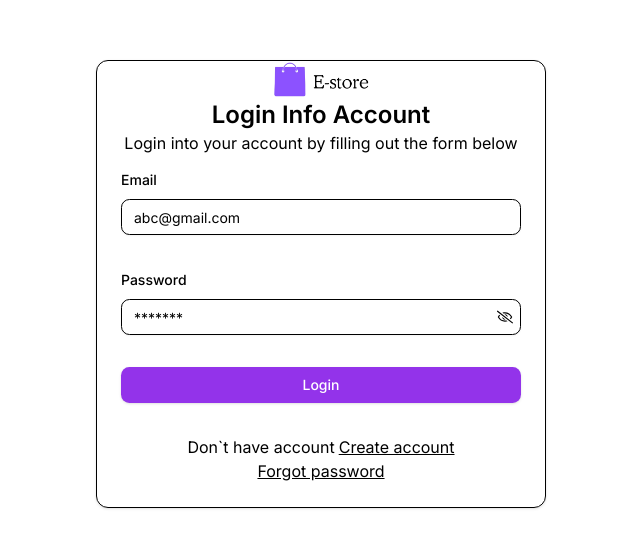
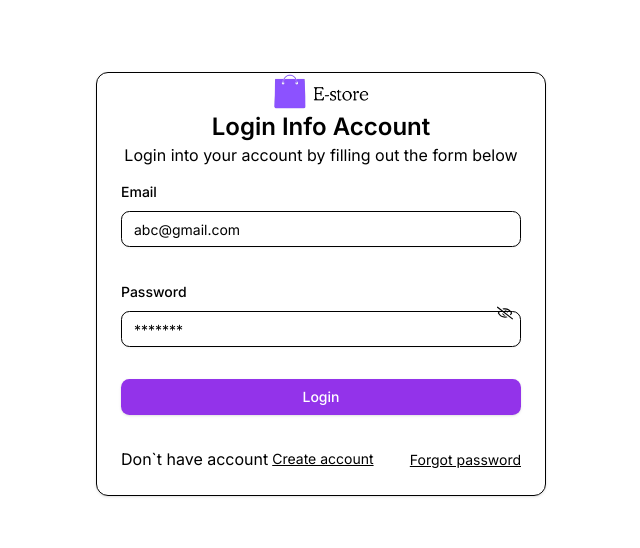
Before and after one commit to TranHuuChien/NextJS_Shop, a Next.js app: page /auth/login in a window 1280 px wide. Shown: the part 116-664 px from the top of the page, without its empty margins (319-959 px from the left). Built offline with nearby package versions, Linux system fonts and the light colour scheme.

Commit message:
feat: commit code development feature slider

```diff
--- a/package.json
+++ b/package.json
@@ -43,9 +43,10 @@
     "react-i18next": "^15.7.2",
     "react-icons": "^5.5.0",
     "react-redux": "^9.2.0",
-    "react-slider": "^2.0.6",
+    "react-slick": "^0.31.0",
     "react-toastify": "^11.0.5",
     "redux-persist": "^6.0.0",
+    "slick-carousel": "^1.8.1",
     "slugify": "^1.6.6",
     "tailwind-merge": "^3.3.1",
     "tailwindcss-animate": "^1.0.7",
--- /dev/null
+++ b/src/app/(root)/(website)/my_account/page.jsx
@@ -0,0 +1,18 @@
+import MainSlider from '@/components/application/Website/MainSlider'
+import React from 'react'
+import Footer from '@/components/Application/Website/Footer'
+import Header from '@/components/Application/Website/Header'
+
+const page = ({ children }) => {
+  return (
+    <div className={kumbh.className}>
+      <Header />
+      <main>
+        {children}
+      </main>
+      <Footer/>
+    </div>
+  )
+}
+
+export default page
--- a/src/app/(root)/auth/login/page.jsx
+++ b/src/app/(root)/auth/login/page.jsx
@@ -1,13 +1,13 @@
-'use client'
-import { Card, CardContent } from '@/components/ui/card'
-import Image from 'next/image'
-import React, { useState } from 'react'
-import Logo from '../../../../../public/assets/images/logo-black.png'
+"use client";
+import { Card, CardContent } from "@/components/ui/card";
+import Image from "next/image";
+import React, { useState } from "react";
+import Logo from "../../../../../public/assets/images/logo-black.png";
 import { zodResolver } from "@hookform/resolvers/zod";
-import { zSchema } from '@/lib/zodSchema'
+import { zSchema } from "@/lib/zodSchema";
 import { useForm } from "react-hook-form";
 
-import { Button } from "@/components/ui/button"
+import { Button } from "@/components/ui/button";
 import {
   Form,
   FormControl,
@@ -15,74 +15,88 @@ import {
   FormField,
   FormItem,
   FormLabel,
-  FormMessage
-} from '@/components/ui/form'
-import { Input } from '@/components/ui/input'
-import ButtonLoading from '@/components/Application/ButtonLoading'
-import { z } from 'zod'
-import { FaRegEyeSlash } from 'react-icons/fa'
-import { FaRegEye } from 'react-icons/fa'
-import Link from 'next/link'
-import { WEBSITE_REGISTER, WEBSITE_RESETPASSWORD } from '@/routes/WebsiteRoute'
-import axios from 'axios'
-import { useDispatch } from 'react-redux'
-import { loginAuth } from '@/api/auth'
+  FormMessage,
+} from "@/components/ui/form";
+import { Input } from "@/components/ui/input";
+import ButtonLoading from "@/components/Application/ButtonLoading";
+import { z } from "zod";
+import { FaRegEyeSlash } from "react-icons/fa";
+import { FaRegEye } from "react-icons/fa";
+import Link from "next/link";
+import { WEBSITE_REGISTER, WEBSITE_RESETPASSWORD } from "@/routes/WebsiteRoute";
+import axios from "axios";
+import { useDispatch } from "react-redux";
+import { loginAuth } from "@/api/auth";
 
 const LoginPage = () => {
   //const dispatch = useDispatch()
-  const [loading, setLoading] = useState(false)
-  const [isTypePassword, setIsTypePassword] = useState(true)
-  const formSchema = zSchema.pick({
-    email: true
-  }).extend({
-    password: z.string().min('3', 'Password fields is required')
+  const [loading, setLoading] = useState(false);
+  const [isTypePassword, setIsTypePassword] = useState(true);
+  const formSchema = zSchema
+    .pick({
+      email: true,
     })
+    .extend({
+      password: z.string().min("3", "Password fields is required"),
+    });
 
   const form = useForm({
     resolver: zodResolver(formSchema),
     defaultValues: {
       email: "",
-      password: ""
-    }
-  })
+      password: "",
+    },
+  });
 
   const handleLoginSubmit = async (values) => {
     try {
-      setLoading(true)
+      setLoading(true);
       //const { data: registerResponse } = await axios.post('/api/login/login', values)
       const { data: loginResponse } = loginAuth(values);
       if (!loginResponse) {
-        throw new Error(loginResponse.message)
+        throw new Error(loginResponse.message);
       }
-      set
-    } catch (error) {
-
-    }
-  }
+      set;
+    } catch (error) {}
+  };
 
   return (
-    <Card className='w-[450px] '>
+    <Card className="w-[450px] ">
       <CardContent>
-        <div className='flex justify-center'>
-          <Image src={Logo.src} width={Logo.width} height={Logo.height} alt='logo'
-            className='max-w-[100px]' />
+        <div className="flex justify-center">
+          <Image
+            src={Logo.src}
+            width={Logo.width}
+            height={Logo.height}
+            alt="logo"
+            className="max-w-[100px]"
+          />
         </div>
-        <div className='text-center'>
-          <h1 className='text-2xl font-semibold text-center'>Login Info Account</h1>
+        <div className="text-center">
+          <h1 className="text-2xl font-semibold text-center">
+            Login Info Account
+          </h1>
           <p>Login into your account by filling out the form below</p>
         </div>
-        <div className='mt-3'>
+        <div className="mt-3">
           <Form {...form}>
-            <form onSubmit={form.handleSubmit(handleLoginSubmit)} className='space-y-8'>
-              <div className='mb-3'>
+            <form
+              onSubmit={form.handleSubmit(handleLoginSubmit)}
+              className="space-y-8"
+            >
+              <div className="mb-3">
                 <FormField
                   control={form.control}
-                  name='email'
+                  name="email"
                   render={({ field }) => (
                     <FormItem>
                       <FormLabel>Email</FormLabel>
                       <FormControl>
-                        <Input type='email' placeholder='abc@gmail.com' {...field} />
+                        <Input
+                          type="email"
+                          placeholder="abc@gmail.com"
+                          {...field}
+                        />
                       </FormControl>
                       <FormMessage className="text-red-500" />
                       {/* <FormDescription/> */}
@@ -90,36 +104,59 @@ const LoginPage = () => {
                   )}
                 />
               </div>
-              <div className='mt-3'>
+              <div className="mt-3">
                 <FormField
                   control={form.control}
-                  name='password'
+                  name="password"
                   render={({ field }) => (
-                    <FormItem className='relative'>
+                    <FormItem className="relative">
                       <FormLabel>Password</FormLabel>
+                      <div className="flex justify-center items-center">
                         <FormControl>
-                        <Input type={isTypePassword ? 'password' : 'text'} placeholder='*******' {...field} />
+                          <Input
+                            type={isTypePassword ? "password" : "text"}
+                            placeholder="*******"
+                            {...field}
+                          />
                         </FormControl>
-                      <button type='button' className='absolute top-1/2 right-2 cursor-pointer'
-                      onClick={() => setIsTypePassword(!isTypePassword)}>
+                        <button
+                          type="button"
+                          className="absolute top-1/2 -translate-y-1/2 right-2 cursor-pointer"
+                          onClick={() => setIsTypePassword(!isTypePassword)}
+                        >
                           {isTypePassword ? <FaRegEyeSlash /> : <FaRegEye />}
                         </button>
-
+                      </div>
                       <FormMessage className="text-red-500" />
                     </FormItem>
                   )}
                 />
               </div>
-              <div className='mt-3'>
-                <ButtonLoading type='submit' text='Login' className='w-full bg-purple-600 text-white' loading={loading}/>
+              <div className="mt-3">
+                <ButtonLoading
+                  type="submit"
+                  text="Login"
+                  className="w-full bg-purple-600 text-white"
+                  loading={loading}
+                />
               </div>
-              <div className='text-center'>
-                  <div className='flex justify-center items-center gap-1'>
+              <div className="text-center flex justify-between items-center gap-1">
+                <div className="flex justify-center items-center gap-1">
                   <p>Don`t have account</p>
-                    <Link href={WEBSITE_REGISTER} className='text-primary underline'>Create account</Link>
+                  <Link
+                    href={WEBSITE_REGISTER}
+                    className="text-primary text-sm underline"
+                  >
+                    Create account
+                  </Link>
                 </div>
-                  <div className='flex justify-center items-center gap-1'>
-                    <Link href={WEBSITE_RESETPASSWORD} className='text-primary underline'>Forgot password</Link>
+                <div className="">
+                  <Link
+                    href={WEBSITE_RESETPASSWORD}
+                    className="text-primary text-sm underline"
+                  >
+                    Forgot password
+                  </Link>
                 </div>
               </div>
             </form>
@@ -127,7 +164,7 @@ const LoginPage = () => {
         </div>
       </CardContent>
     </Card>
-  )
-}
+  );
+};
 
-export default LoginPage
+export default LoginPage;
--- a/src/app/(root)/website/my-account/page.jsx
+++ /dev/null
@@ -1,9 +0,0 @@
-import React from 'react'
-
-const page = () => {
-  return (
-    <div>page</div>
-  )
-}
-
-export default page
--- a/src/components/application/Website/MainSlider.jsx
+++ b/src/components/application/Website/MainSlider.jsx
@@ -1,15 +1,63 @@
+"use client";
+
 import React from 'react'
 import slider1 from '@public/assets/images/slider-1.png'
 import slider2 from '@public/assets/images/slider-2.png'
 import slider3 from '@public/assets/images/slider-1.png'
 import slider4 from '@public/assets/images/slider-1.png'
-import Slider from 'react-slider'
+import Slider from "react-slick";
+import "slick-carousel/slick/slick.css";
+import "slick-carousel/slick/slick-theme.css";
+import Image from 'next/image'
+import { LuChevronLeft, LuChevronRight } from 'react-icons/lu'
+
+const ArrowNext = (props) => {
+  const { onClick } = props
+  return (
+    <button type='button' onClick={onClick} className='w-14 h-14 flex justify-center
+    items-center rounded-full absolute top-1/2 right-20 bg-white -translate-y-1/2'>
+      <LuChevronRight size={24}/>
+    </button>
+  )
+}
+
+const ArrowPrev = (props) => {
+  const { onClick } = props
+  return (
+    <button type='button'  onClick={onClick} className='w-14 h-14 flex justify-center
+    items-center rounded-full absolute top-1/2 left-5 bg-white -translate-y-1'>
+      <LuChevronLeft size={24}/>
+    </button>
+  )
+}
 
 const MainSlider = () => {
+  const settings = {
+    dots: true,
+    infinite: true,   // dùng `infinite`, không có `initialize`
+    speed: 500,
+    slidesToShow: 1,
+    slidesToScroll: 1,
+    autoplay: true,
+    prevArrow: <ArrowPrev />,
+    nextArrow: <ArrowNext />,
+
+  };
   return (
     <div>
-        <Slider>
-
+        <Slider {...settings} className='relative'>
+              <div>
+                <Image src={slider1.src} alt="slider1" height={slider1.height} width={slider1.width} />
+              </div>
+               <div>
+                <Image src={slider2.src} alt="slider2" height={slider2.height} width={slider2.width} />
+              </div>
+              <div>
+                <Image src={slider3.src} alt="slider3" height={slider3.height} width={slider3.width} />
+              </div>
+              <div>
+                <Image src={slider4.src} alt="slider4" height={slider4.height} width={slider4.width} />
+              </div>
         </Slider>
     </div>
   )
--- a/src/context/AuthContext.tsx
+++ b/src/context/AuthContext.tsx
@@ -1,11 +1,12 @@
 'use client';
-import toast from "react-hot-toast";
+
 import React, { createContext, useState } from "react";
 import { useDispatch } from "react-redux";
 import { AuthContextType, LoginParams, RegisterParams, UserDataType } from "./type";
 import { useTranslation } from "react-i18next";
 import { loginAuth, logoutAuth, registerAuth } from "@/api/auth";
 import { clearLocalUserData } from "@/lib/store";
+import { toast } from "react-toastify";
 
 const defaultProvider: AuthContextType = {
   loading: true,
```
Also changed, not shown: src/app/(root)/auth/register/page.jsx (+5 -5 lines), src/app/(root)/(website)/page.jsx (renamed from src/app/(root)/website/page.jsx), 1 other file (tests, documents, lock files or other folders). Lines whose indentation alone changed are shown as unchanged.
